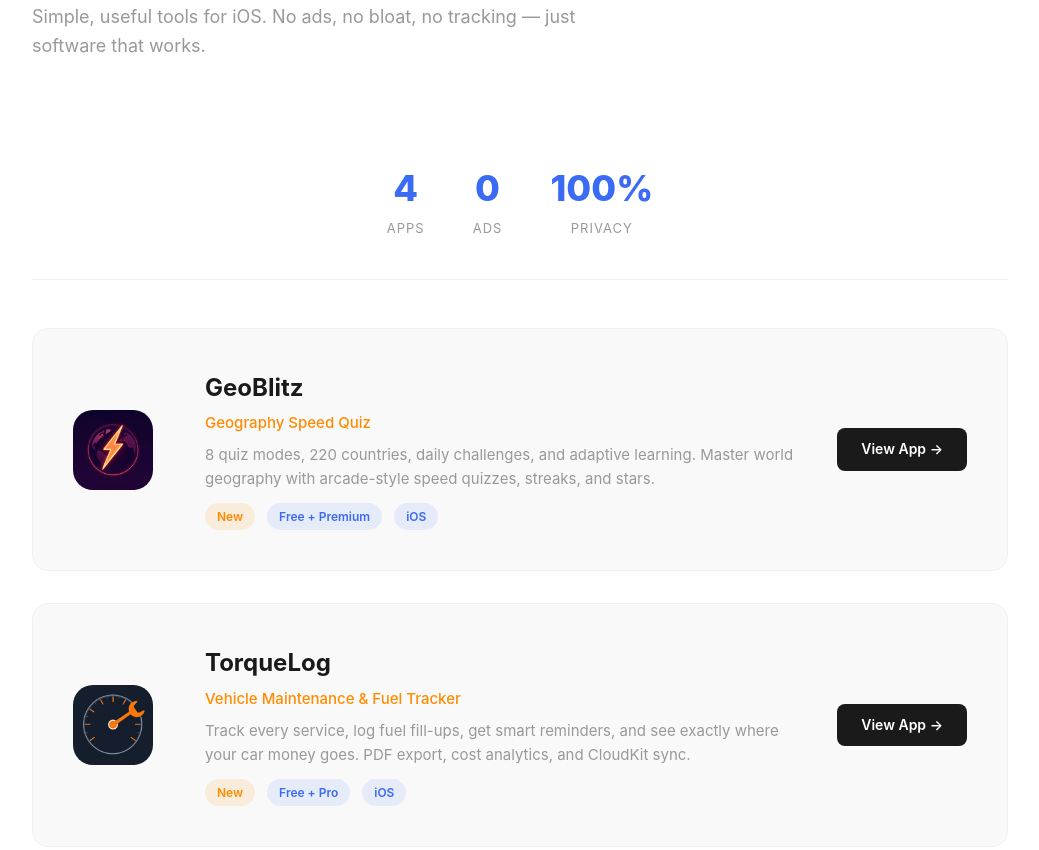
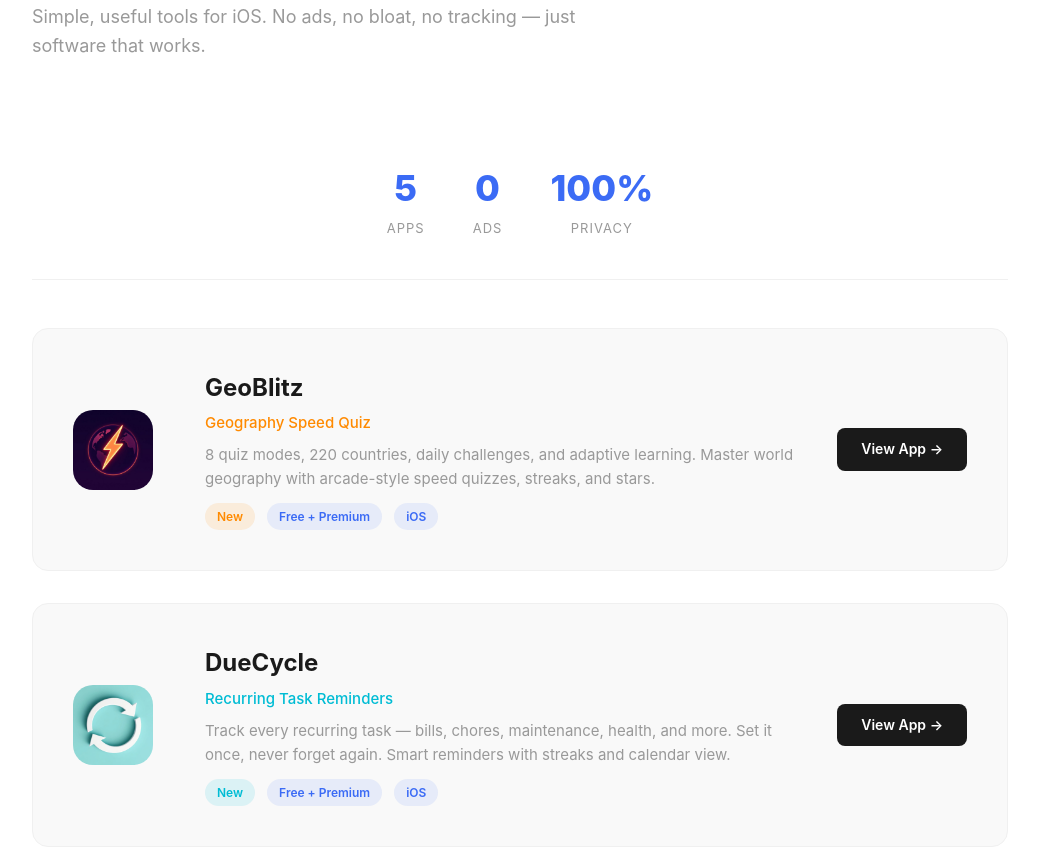
Before and after one commit to softroni/softroni.com, a plain HTML site: page apps.html in a window 1280 px wide. Shown: the part 235-1085 px from the top of the page, without its empty margins (120-1159 px from the left). Drawn offline with Linux system fonts and the light colour scheme.

Commit message:
feat: add DueCycle to apps page, bump count to 5

```diff
--- a/apps.html
+++ b/apps.html
@@ -147,7 +147,7 @@
             <div class="wrap">
                 <div class="portfolio-stats fade-in">
                     <div class="stat-item">
-                        <div class="stat-number">4</div>
+                        <div class="stat-number">5</div>
                         <div class="stat-label">Apps</div>
                     </div>
                     <div class="stat-item">
@@ -171,6 +171,22 @@
                             <p class="app-desc">8 quiz modes, 220 countries, daily challenges, and adaptive learning. Master world geography with arcade-style speed quizzes, streaks, and stars.</p>
                             <div class="app-meta">
                                 <span class="app-badge" style="background: rgba(255,138,0,0.12); color: #FF8A00;">New</span>
+                                <span class="app-badge">Free + Premium</span>
+                                <span class="app-badge">iOS</span>
+                            </div>
+                        </div>
+                        <span class="app-cta">View App →</span>
+                    </a>
+
+                    <!-- DueCycle -->
+                    <a href="/duecycle/" class="app-card fade-in">
+                        <img src="/duecycle/images/icon.png" alt="DueCycle" class="app-icon">
+                        <div class="app-info">
+                            <h2>DueCycle</h2>
+                            <p class="app-tagline" style="color: #00BCD4;">Recurring Task Reminders</p>
+                            <p class="app-desc">Track every recurring task — bills, chores, maintenance, health, and more. Set it once, never forget again. Smart reminders with streaks and calendar view.</p>
+                            <div class="app-meta">
+                                <span class="app-badge" style="background: rgba(0,188,212,0.12); color: #00BCD4;">New</span>
                                 <span class="app-badge">Free + Premium</span>
                                 <span class="app-badge">iOS</span>
                             </div>
```
